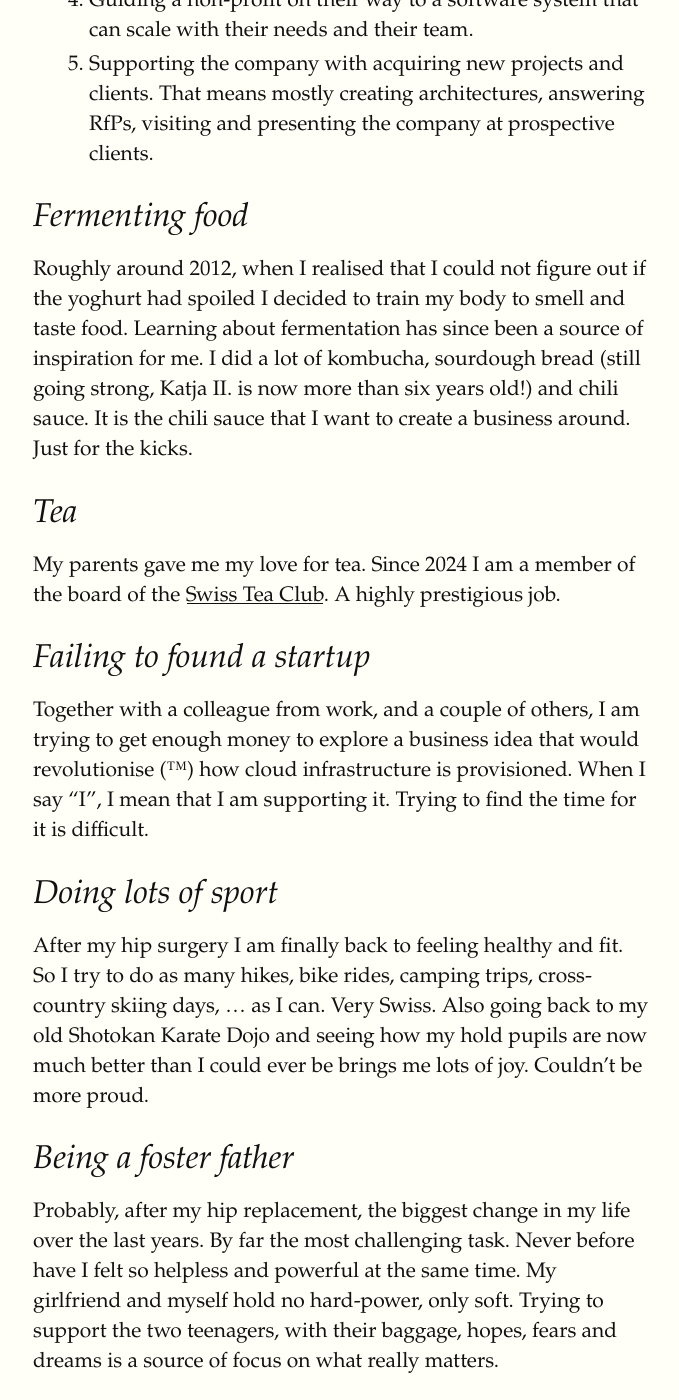
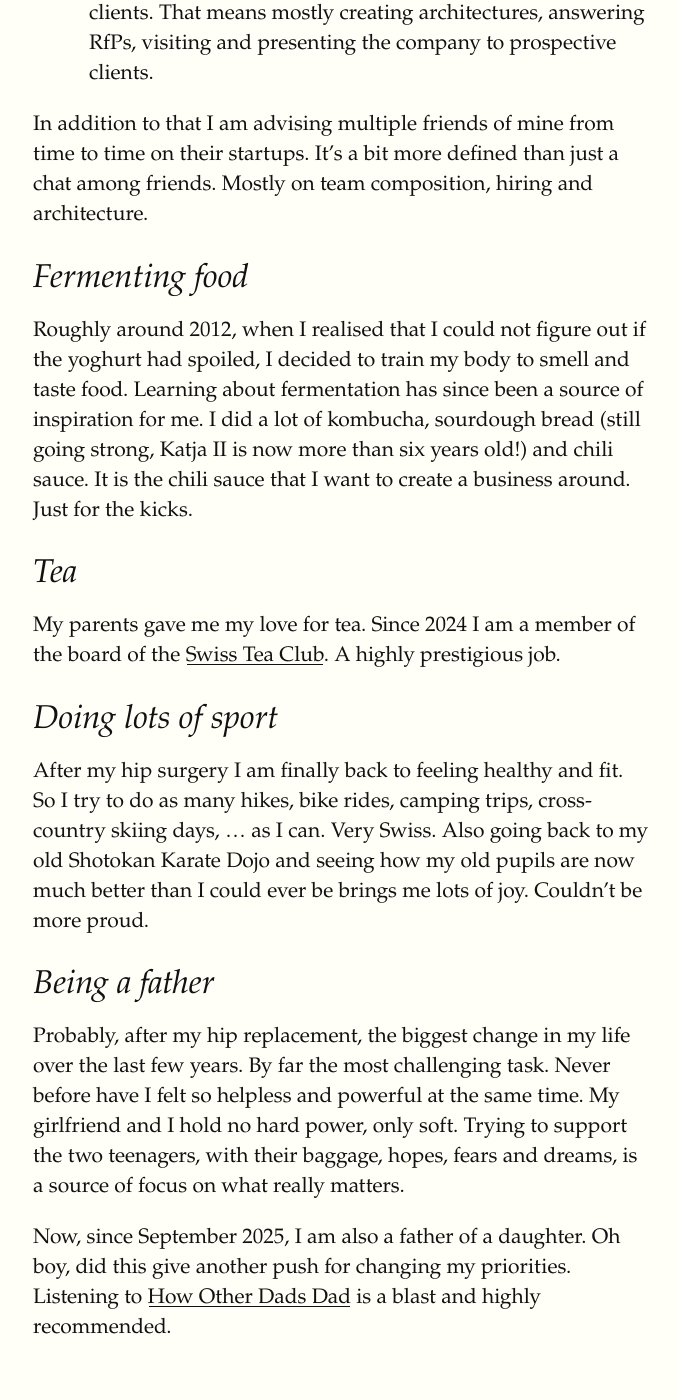
Before and after one commit to samuelsmal/samuelsmal.github.io, a Jekyll site: the page built from now.md, in a window 1280 px wide and 1400 px high, scrolled down 721 px. Shown: the whole window, without its empty margins (127-806 px from the left). Built offline with Jekyll 4.4.1, drawn with Linux system fonts in a browser that asks for light colours; some of the changed text lies outside the part shown.

Commit message:
Update /now: parental leave, project roster, add a past-things section
Currently on full-time leave with my daughter until mid-October, so the
active project list drops to two, plus the advising I do for friends.
Finished engagements move to a new "Past things" section rather than
disappearing. Foster-father section becomes "Being a father"; the startup
attempt comes out.

Also fixes two links that had no protocol — [D-ONE](d-one.ai) and
[Swiss Tea Club](teeclub.ch) resolved relative to /now/ and 404'd — plus a
pass of spelling and grammar, and refreshes the stale updated_on.

Co-Authored-By: Claude Opus 5 (1M context) <noreply@anthropic.com>

```diff
--- a/now.md
+++ b/now.md
@@ -9,52 +9,66 @@ permalink: /now/
 
 ## Consulting, aka earning money
 
-My day-job at [D-ONE](d-one.ai) exposes me to many challenges and roles. Most of the time I am a
-tech lead, sometimes I am just a data analyst or a software engineer.
+My day-job at [D-ONE](https://d-one.ai) exposes me to many challenges and roles. Most of the time I
+am a tech lead, sometimes I am just a data analyst or a software engineer.
 
-Currently my time is divided into multiple projects:
+Currently my time is ~~divided~~ focused into ~~multiple~~ one thing ~~projects~~: Taking care of my
+little daughter until the middle of October full time.
+
+Then back to work!
 
 1. Building a real-time data processing system for a medical device manufacturer, which will allow
-   them make low latency, in-process, agentic decisions based on sensor data in the future.
-   Supervising the ML-part, coming up with a good architecture, writing a new cloud-native
+   them to make low latency, in-process, agentic decisions based on sensor data in the future.
+   Supervising the ML-part, coming up with a good architecture, writing new cloud-native
    guidelines for the client... One of my favourite projects in a while.
-2. Creating a knowledge base for an international manufacturing giant.
-3. Reviewing and discussing the path towards an event-driven architecture with a Swiss health
-   insurance.
-4. Guiding a non-profit on their way to a software system that can scale with their needs and their
-   team.
-5. Supporting the company with acquiring new projects and clients. That means mostly creating
-   architectures, answering RfPs, visiting and presenting the company at prospective clients.
+2. Supporting the company with acquiring new projects and clients. That means mostly creating
+   architectures, answering RfPs, visiting and presenting the company to prospective clients.
+
+In addition to that I am advising multiple friends of mine from time to time on their startups. It's
+a bit more defined than just a chat among friends. Mostly on team composition, hiring and
+architecture.
 
 ## Fermenting food
 
-Roughly around 2012, when I realised that I could not figure out if the yoghurt had spoiled I
+Roughly around 2012, when I realised that I could not figure out if the yoghurt had spoiled, I
 decided to train my body to smell and taste food. Learning about fermentation has since been a
 source of inspiration for me. I did a lot of kombucha, sourdough bread (still going strong, Katja
-II. is now more than six years old!) and chili sauce. It is the chili sauce that I want to create a
+II is now more than six years old!) and chili sauce. It is the chili sauce that I want to create a
 business around. Just for the kicks.
 
 ## Tea
 
 My parents gave me my love for tea. Since 2024 I am a member of the board of the [Swiss Tea
-Club](teeclub.ch). A highly prestigious job.
-
-## Failing to found a startup
-
-Together with a colleague from work, and a couple of others, I am trying to get enough money to
-explore a business idea that would revolutionise (™) how cloud infrastructure is provisioned. When I
-say "I", I mean that I am supporting it. Trying to find the time for it is difficult.
+Club](https://teeclub.ch). A highly prestigious job.
 
 ## Doing lots of sport
 
 After my hip surgery I am finally back to feeling healthy and fit. So I try to do as many hikes,
 bike rides, camping trips, cross-country skiing days, ... as I can. Very Swiss. Also going back to
-my old Shotokan Karate Dojo and seeing how my hold pupils are now much better than I could ever be
+my old Shotokan Karate Dojo and seeing how my old pupils are now much better than I could ever be
 brings me lots of joy. Couldn't be more proud.
 
-## Being a foster father
+## Being a father
 
-Probably, after my hip replacement, the biggest change in my life over the last years. By far the
-most challenging task. Never before have I felt so helpless and powerful at the same time. My
-girlfriend and myself hold no hard-power, only soft. Trying to support the two teenagers, with their
-baggage, hopes, fears and dreams is a source of focus on what really matters.
+Probably, after my hip replacement, the biggest change in my life over the last few years. By far
+the most challenging task. Never before have I felt so helpless and powerful at the same time. My
+girlfriend and I hold no hard power, only soft. Trying to support the two teenagers, with their
+baggage, hopes, fears and dreams, is a source of focus on what really matters.
+
+Now, since September 2025, I am also a father of a daughter. Oh boy, did this give another push
+for changing my priorities. Listening to [How Other Dads Dad](https://howotherdadsdad.com/) is a
+blast and highly recommended.
+
+# Past things (after I started to collect them)
+
+1. Created a knowledge base for an international manufacturing giant. Basically a RAG on their
+   files. Included an improvement to their document storage system. The project then got cancelled
+   due to client-internal conflicts.
+2. Reviewed and discussed the path towards an event-driven architecture with a Swiss health
+   insurer. Included coaching their team and helping them make decisions.
+3. Guided a non-profit on their way to a software system that can scale with their needs and their
+   team.
+4. Brought a failing data platform project back on track. Major insurance company based in
+   Switzerland, client in a large transformation, team of ten. Lots of frustration all around and
+   little guidance. Made a couple of tough calls but six months later everything is
+   back on track and people are happy — before that, we had multiple burnouts.
```
Also changed, not shown: other parts of now.md (+1 -1 lines).
